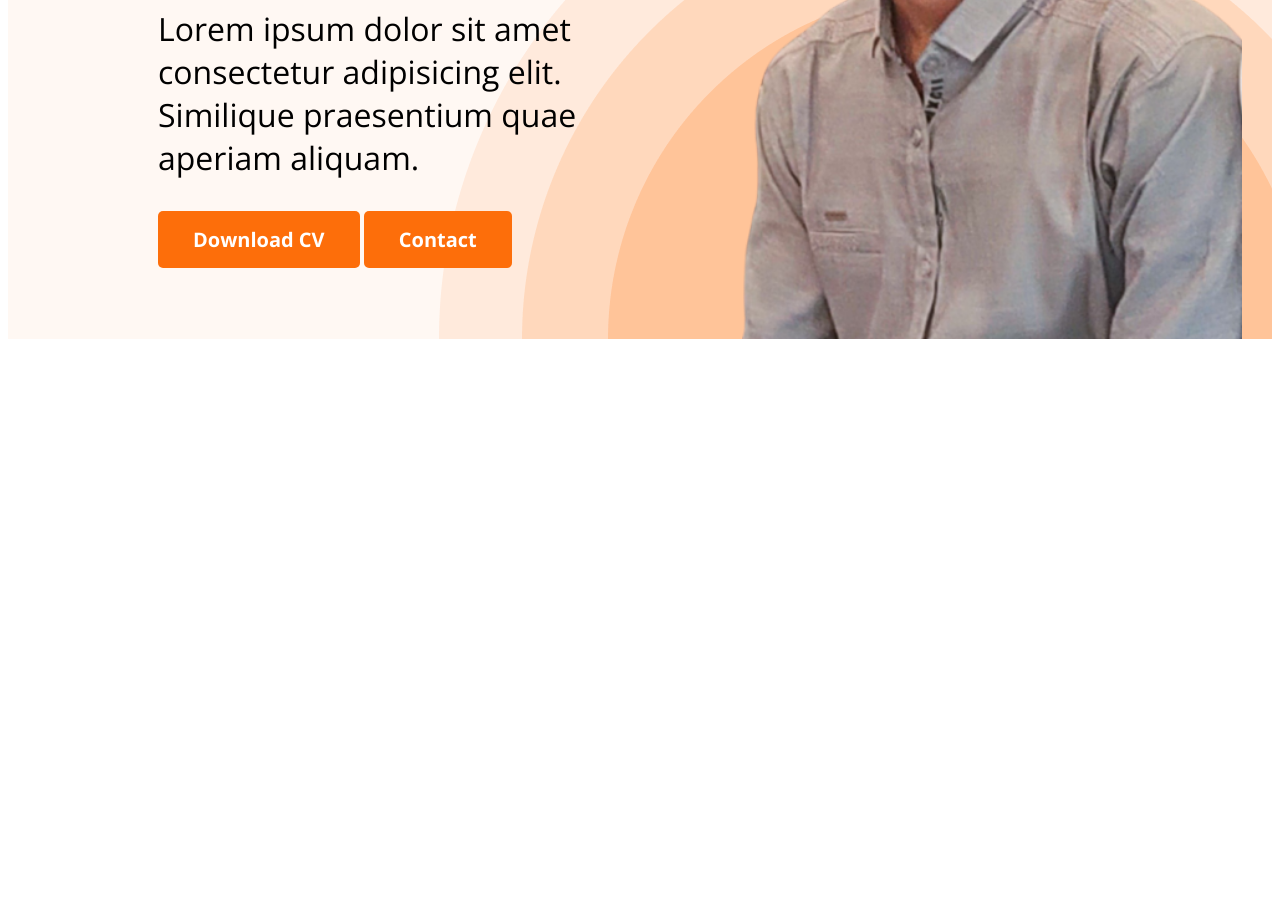
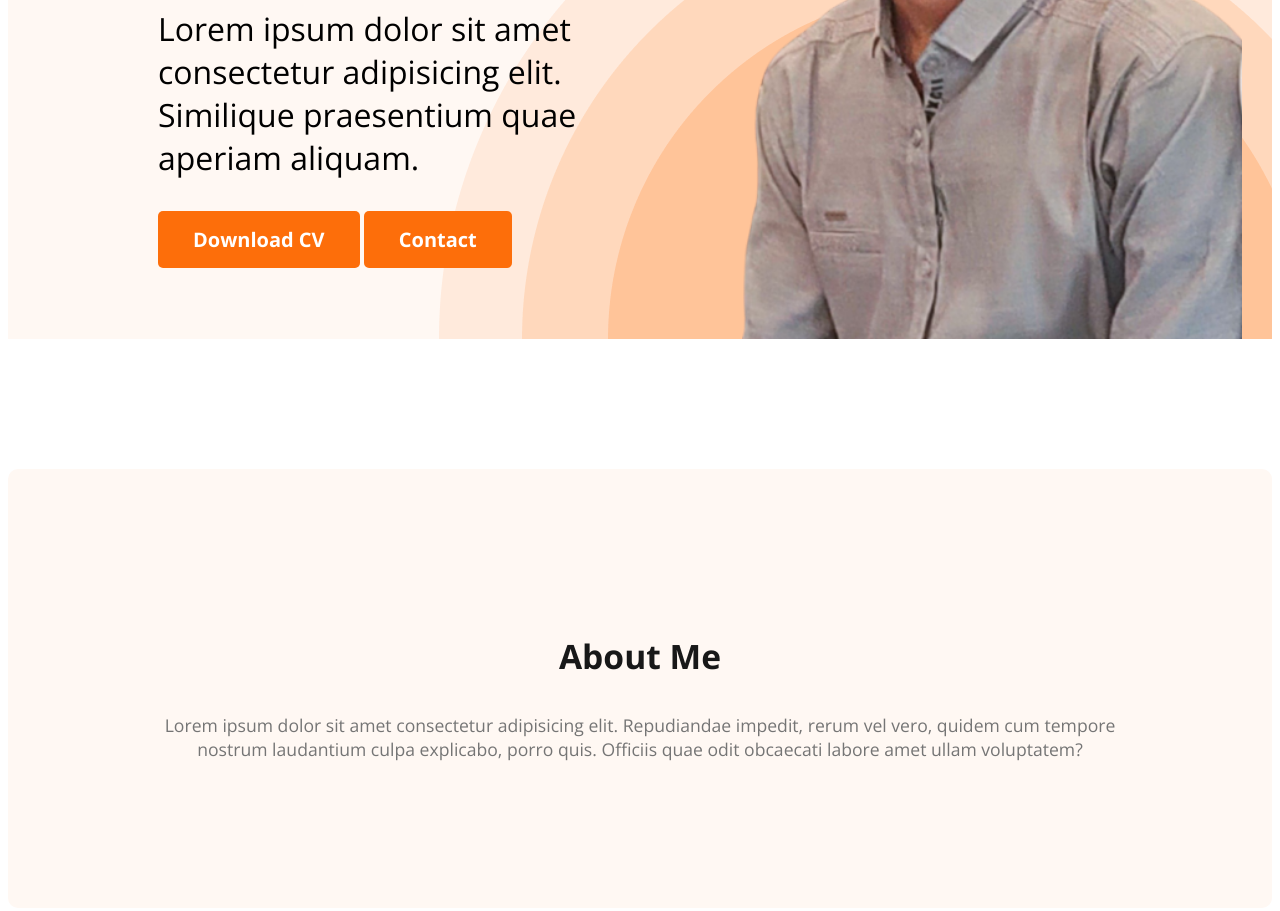
Before and after one commit to Ashraful-Islam-Akash3737/web-developer-portfolio, a plain HTML site: page index.html in a window 1280 px wide. Shown: the part 632-1543 px from the top of the page. Before the commit the page ends 979 px from the top, so only its background shows below. Drawn offline with nearby package versions, Linux system fonts and the light colour scheme.

Commit message:
about section created

```diff
--- a/index.html
+++ b/index.html
@@ -38,7 +38,10 @@
     </header>
 
     <main>
-
+        <section class="about">
+            <h3 class="section-title">About Me</h3>
+            <p class="section-description">Lorem ipsum dolor sit amet consectetur adipisicing elit. Repudiandae impedit, rerum vel vero, quidem cum tempore nostrum laudantium culpa explicabo, porro quis. Officiis quae odit obcaecati labore amet ullam voluptatem?</p>
+        </section>
     </main>
 
     <footer>
--- a/styles/styles.css
+++ b/styles/styles.css
@@ -76,3 +76,24 @@ nav a{
 .banner-description{
     font-size: 2rem;
 }
+
+/* main */
+/* about section */
+.about{
+    padding: 130px;
+    border-radius: 10px;
+    background-color: #FFF8F3;
+    margin: 130px 0px;
+}
+.section-title{
+    color: #181818;
+    font-size:2.10rem ;
+    font-weight: 700;
+    text-align: center;
+
+}
+.section-description{
+    color: #757575;
+    font-size:1.1rem ;
+    text-align: center;
+}
```
